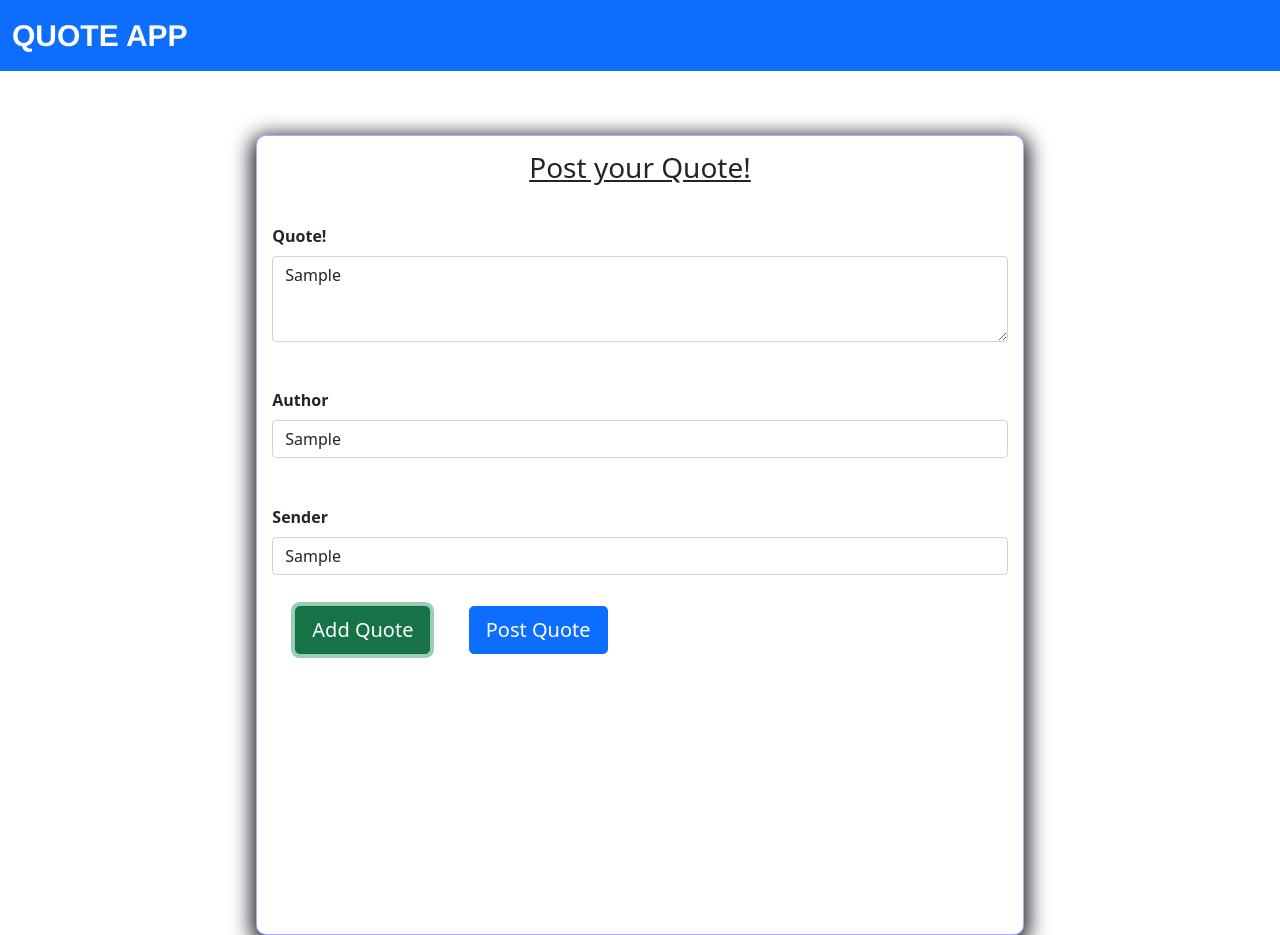
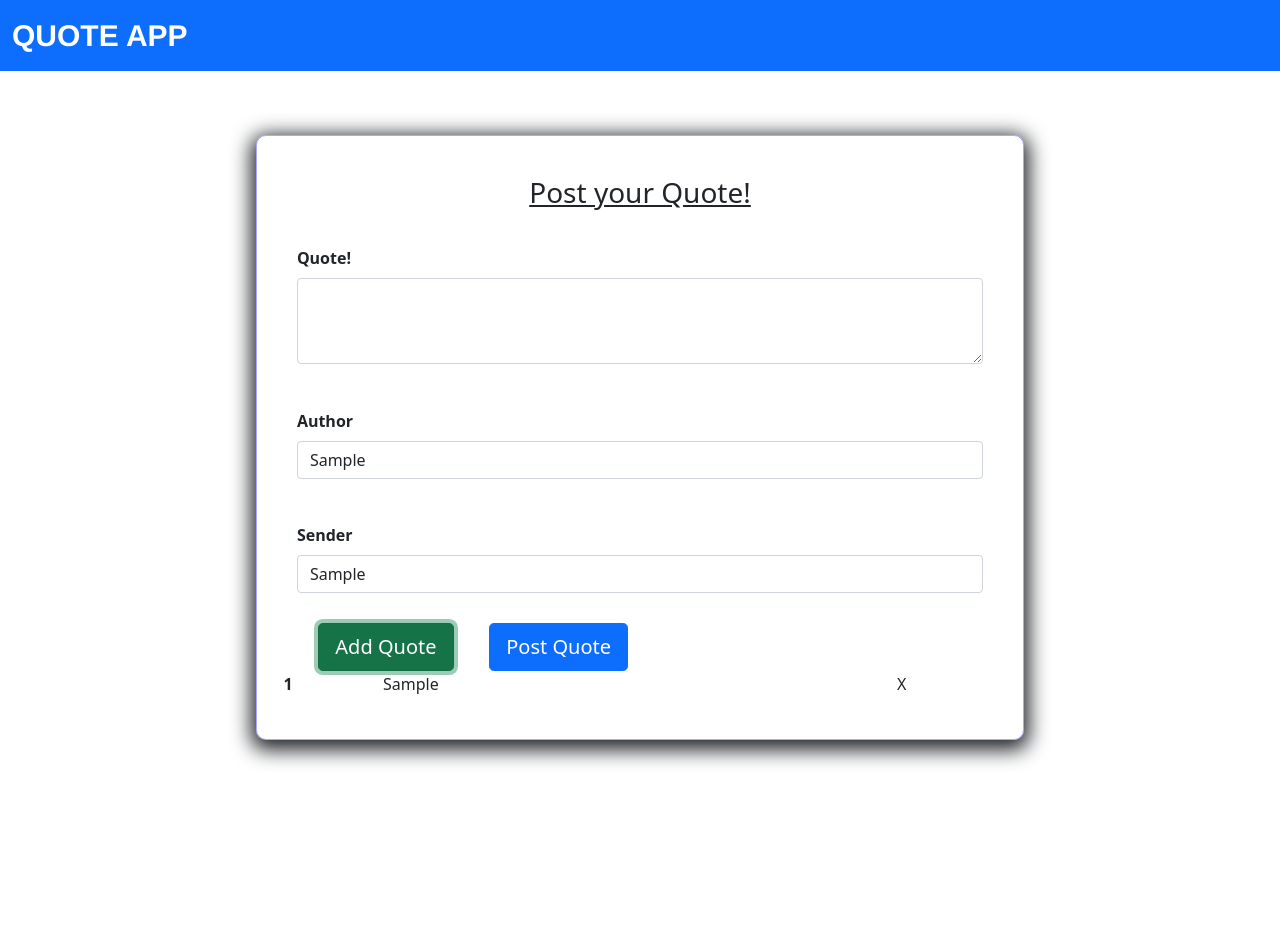
Before and after one commit to Collins07/quote-app, an Angular app: page /form in a window 1280 px wide. Both pictures are taken after typing "Sample", "Sample", "Sample" into the empty fields and a click on the button "Add Quote". After the commit the page ends 800 px from the top, so only its background shows below. Built offline with nearby package versions, Linux system fonts and the light colour scheme.

Commit message:
quote input

```diff
--- /dev/null
+++ b/src/app/QuotePost.ts
@@ -0,0 +1,4 @@
+export class QuotePost{
+    name: string;
+    isCompleted : boolean;
+}
--- a/src/app/form/form.component.css
+++ b/src/app/form/form.component.css
@@ -5,7 +5,6 @@
     border: 1px solid rgba(0, 0, 255, 0.336);
     border-radius: 10px 10px;
     box-shadow: 0px 5px 20px 5px;
-    height: 800px;
 }
 div{
     padding: 2%;
--- a/src/app/form/form.component.html
+++ b/src/app/form/form.component.html
@@ -1,19 +1,45 @@
-<form action="" class="form">
+<div class="form">
     <h3>Post your Quote!</h3>
 
     <div class="mb-3">
         <label for="exampleFormControlTextarea1" class="form-label">Quote!</label>
-        <textarea class="form-control" id="exampleFormControlTextarea1" rows="3" ></textarea>
+        <textarea class="form-control" id="exampleFormControlTextarea1" rows="3" [(ngModel)]= "newToadd"></textarea>
       </div>
     <div class="mb-3">
-    <label for="exampleFormControlInput1" class="form-label">Author</label>
-    <input type="text" class="form-control" id="exampleFormControlInput1" >
+        <label for="exampleFormControlInput1" class="form-label">Author</label>
+        <input type="text" class="form-control" id="exampleFormControlInput1">
   </div>
   <div class="mb-3">
     <label for="exampleFormControlInput1" class="form-label">Sender</label>
     <input type="text" class="form-control" id="exampleFormControlInput1" >
   </div>
-  <button class="btn btn-success btn-lg" >Add Quote</button>
+  <button class="btn btn-success btn-lg" (click)="saveToadd()">Add Quote</button>
   <button class="btn btn-primary btn-lg" routerLink="/quote">Post Quote</button>
 
-</form>
+  <table class="table table-stripped">
+    <tr *ngFor = "let toadd of toadds; let i = index;">
+        <th >{{i+1}}</th>
+            <td>{{toadd.name}}</td>
+            <td (click)="remove(i)">X</td>
+    </tr>
+  </table>
+
+</div>
+<!-- <h2 style="text-align: center;">Form</h2>
+<div class="container">
+    <div class="row justify-content-md-center">
+        <div class="col col-lg-2">
+            <div class="input-group mb-3">
+                <input type="text" class="form-control" placeholder="Recipient's username" aria-label="Recipient's username" aria-describedby="button-addon2" [(ngModel)]= "newToadd">
+                <button class="btn btn-outline-secondary btn-primary" type="button" id="button-addon2" (click)="saveToadd()">Add</button>
+              </div>
+            <table class="table table-stripped">
+                <tr *ngFor = "let toadd of toadds; let i = index;">
+                    <th >{{i+1}}</th>
+                        <td>{{toadd.name}}</td>
+                        <td (click)="remove(i)">X</td>
+                </tr>
+            </table>
+        </div>
+    </div>
+</div> -->
--- a/src/app/form/form.component.ts
+++ b/src/app/form/form.component.ts
@@ -1,4 +1,5 @@
 import { Component, OnInit } from '@angular/core';
+import { Toadd } from '../Toadd';
 
 
 @Component({
@@ -7,6 +8,24 @@ import { Component, OnInit } from '@angular/core';
   styleUrls: ['./form.component.css']
 })
 export class FormComponent implements OnInit {
+  toadds: Toadd[]=[];
+  newToadd: string;
+
+  saveToadd(){
+    if(this.newToadd){
+      let toadd = new Toadd();
+      toadd.name = this.newToadd;
+      toadd.isCompleted = true;
+      this.toadds.push(toadd);
+      this.newToadd = "";
+    }else{
+      alert("please add quote")
+    }
+  }
+
+  remove(id:number){
+    this.toadds = this.toadds.filter((v,i)=>i !==id);
+  }
 
 
   constructor() { }
--- a/src/app/quote/quote.component.html
+++ b/src/app/quote/quote.component.html
@@ -1,6 +1,5 @@
-<div>
+
+<p>quote works!</p>
     <p></p>
     <p></p>
     <p></p>
-</div>
-<p>quote works!</p>
```
